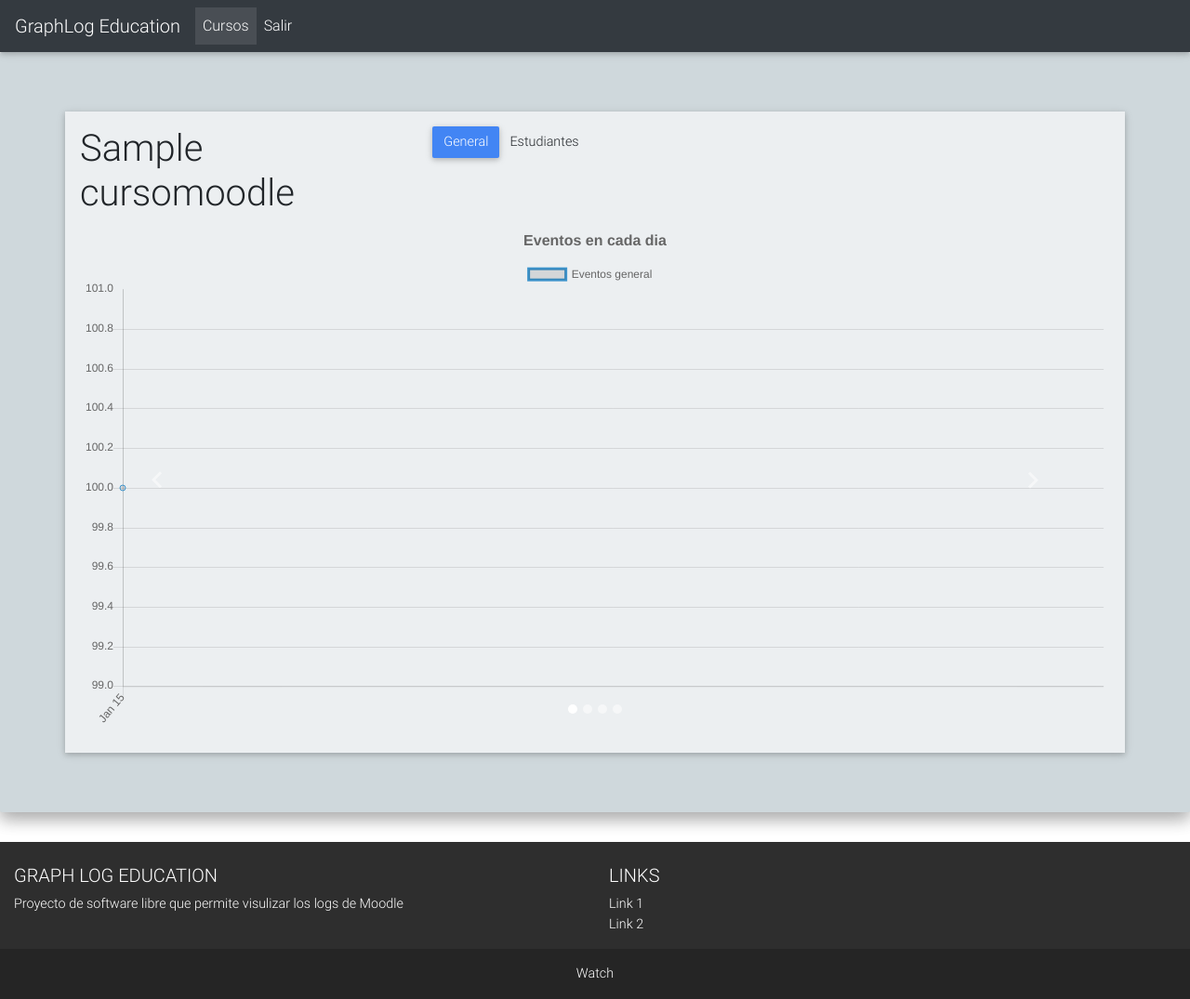
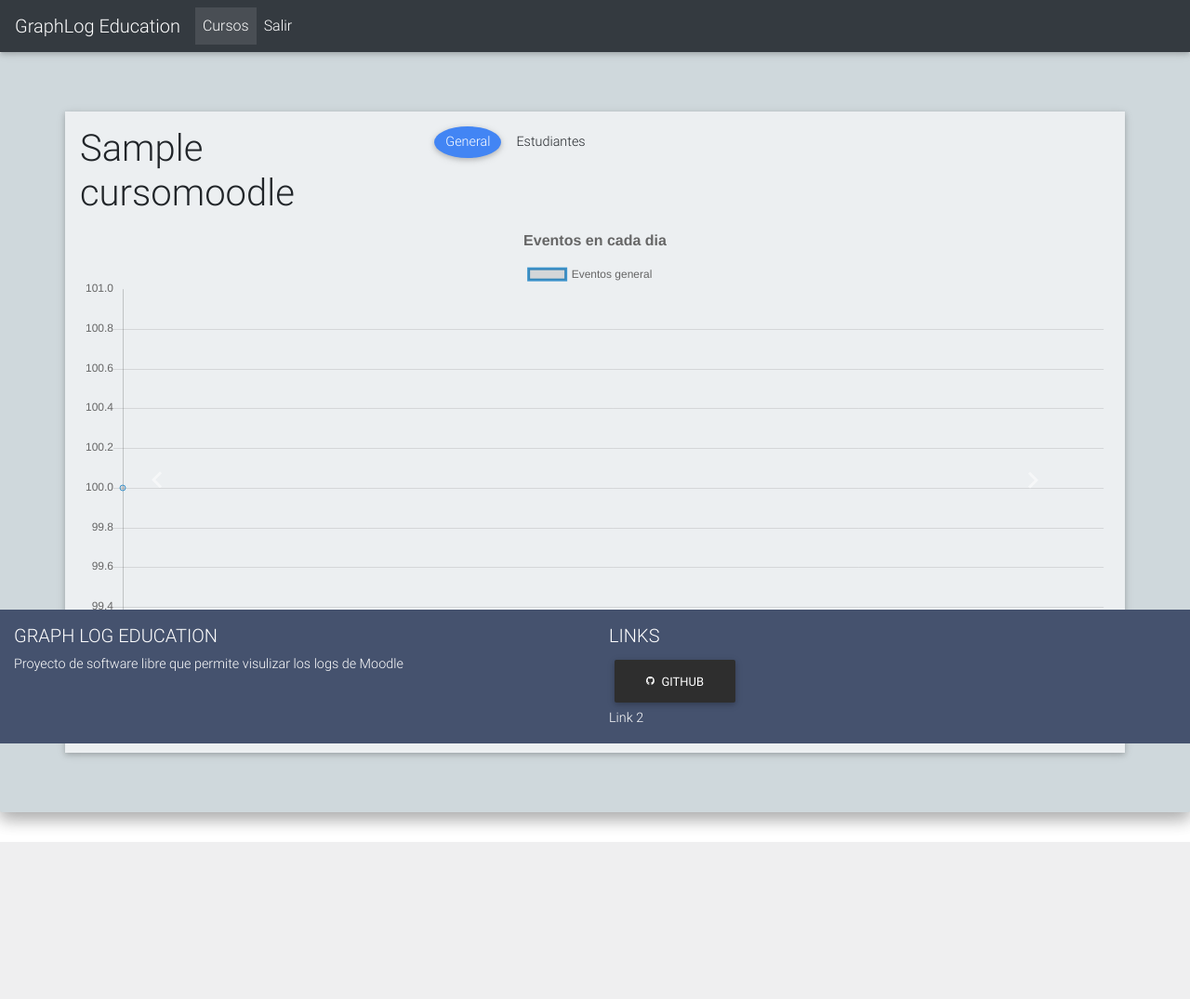
Before and after one commit to Yyandrakk/GraphLogEducation, a Django app: a page that uses templates/Base/base.html in a window 1280 px wide. Shown: the whole page at 93% size. After the commit the page ends 906 px from the top, so only its background shows below. Run offline with Django 3.2, Linux system fonts and the light colour scheme; a user stored in the database is signed in; tables that the repository leaves empty hold one stand-in row (values such as "Sample post"); parts of the project's set-up code (start-up, migrations or seed data) failed here and were passed over; some libraries are stand-ins or nearby versions.

Commit message:
Cambios en el footer

```diff
--- a/templates/Base/base.html
+++ b/templates/Base/base.html
@@ -11,14 +11,14 @@
     {% block jsLoad %}{% endblock %}
     <title>{{ tittle|default:"GraphLogEducation" }}</title>
 <!-- Place this tag in your head or just before your close body tag. -->
-<script async defer src="https://buttons.github.io/buttons.js"></script>
+
 </head>
-<body>
+<body class="mb-3">
        {% block navBarTop %}{% endblock %}
        {% block navBarLeft %}{% endblock %}
        {% block contenido %}{% endblock %}
 
-<footer class="footer page-footer font-small elegant-color pt-4 mt-4">
+<footer class="page-footer fixed-bottom font-small mdb-color pt-3 mt-3">
 
     <!--Footer Links-->
     <div class="container-fluid text-center text-md-left">
@@ -36,7 +36,7 @@
                 <h5 class="text-uppercase">Links</h5>
                 <ul class="list-unstyled">
                     <li>
-                        <a href="#!">Link 1</a>
+                        <a class="btn btn-elegant" href=" https://github.com/yyandrakk/GraphLogEducation"><i class="fab fa-github pr-1"></i> Github</a>
                     </li>
                     <li>
                         <a href="#!">Link 2</a>
@@ -47,14 +47,6 @@
         </div>
     </div>
     <!--/.Footer Links-->
-
-    <!--Copyright-->
-    <div class="footer-copyright py-3 text-center">
-       <!-- Place this tag where you want the button to render. -->
-<a class="github-button" href="https://github.com/yyandrakk/GraphLogEducation" data-size="large" aria-label="Watch yyandrakk/GraphLogEducation on GitHub">Watch</a>
-    </div>
-    <!--/.Copyright-->
-
 </footer>
 </body>
 <script src="{% static 'js/popper.min.js' %}"></script>
--- a/templates/cursos/detailCurso.html
+++ b/templates/cursos/detailCurso.html
@@ -36,11 +36,13 @@
             <div class="col"><h1 class="h1-responsive align-content-center">{{ curso.nombre }}</h1></div>
             <div class="col">
                 <nav aria-label="Paginado tipo de grafica">
-                    <ul class="pagination">
+                    <ul class="pagination pagination-circle pg-bluegrey">
                         <li id="liGeneral" class="page-item active">
                             <a class="page-link" href="javascript: cambioPestanya(false);">General</a>
                         </li>
-                        <li id="liSTD" class="page-item"><a class="page-link" href="javascript: cambioPestanya(true);">Estudiantes</a></li>
+                        <li id="liSTD" class="page-item">
+                            <a class="page-link" href="javascript: cambioPestanya(true);">Estudiantes</a>
+                        </li>
                     </ul>
                 </nav>
             </div>
@@ -87,13 +89,13 @@
 
         if(esUsuarios){
             divSel.attr('class', 'col visible');
-            $("#liGeneral").attr('class','page-item');
-            $("#liSTD").attr('class','page-item active');
+            $("#liGeneral").removeClass('active');
+            $("#liSTD").addClass('active');
             pestanyaUsuarios();
         }else{
            divSel.attr('class', 'col invisible');
-           $("#liGeneral").attr('class','page-item active');
-           $("#liSTD").attr('class','page-item');
+           $("#liGeneral").addClass('active');
+           $("#liSTD").removeClass('active');
            pestanyaGeneral();
         }
 
```
